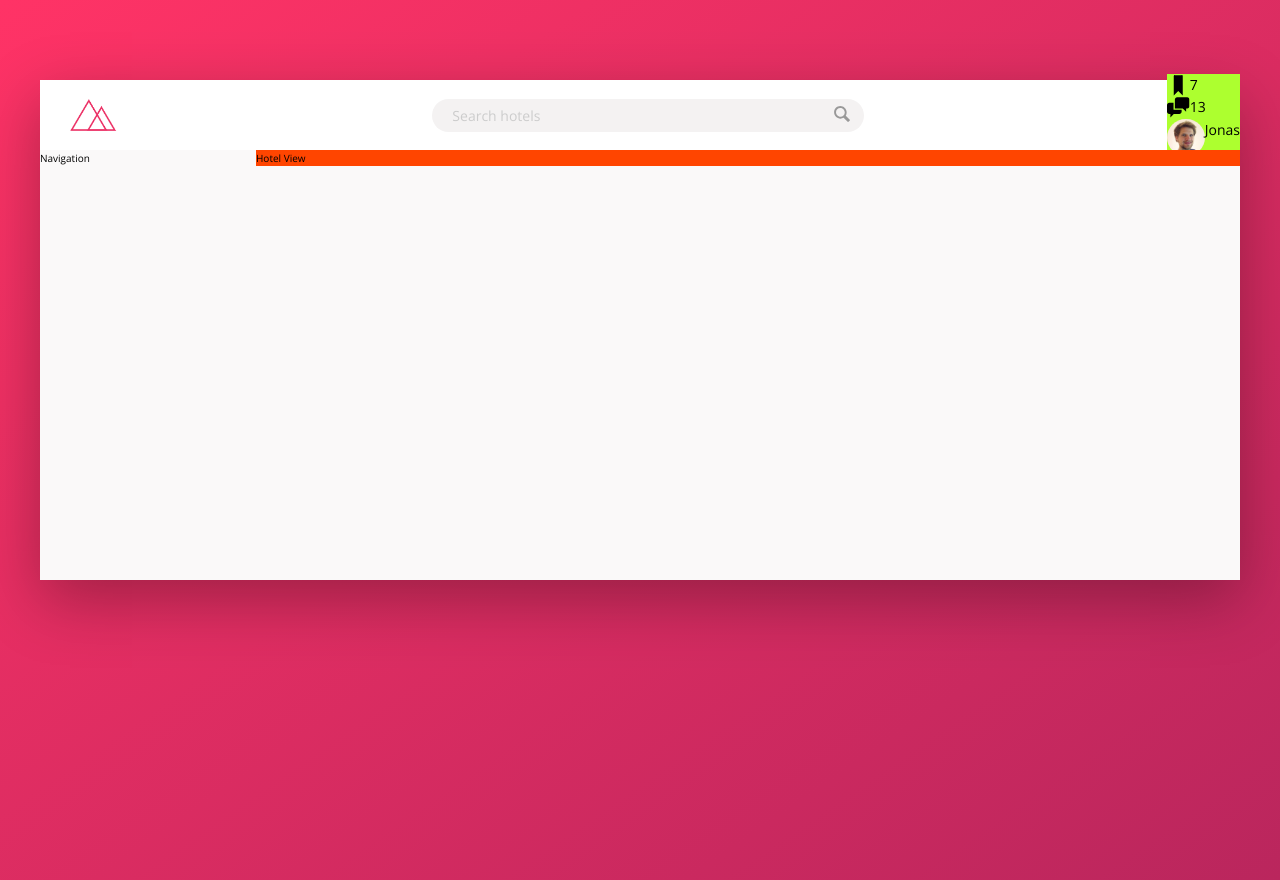
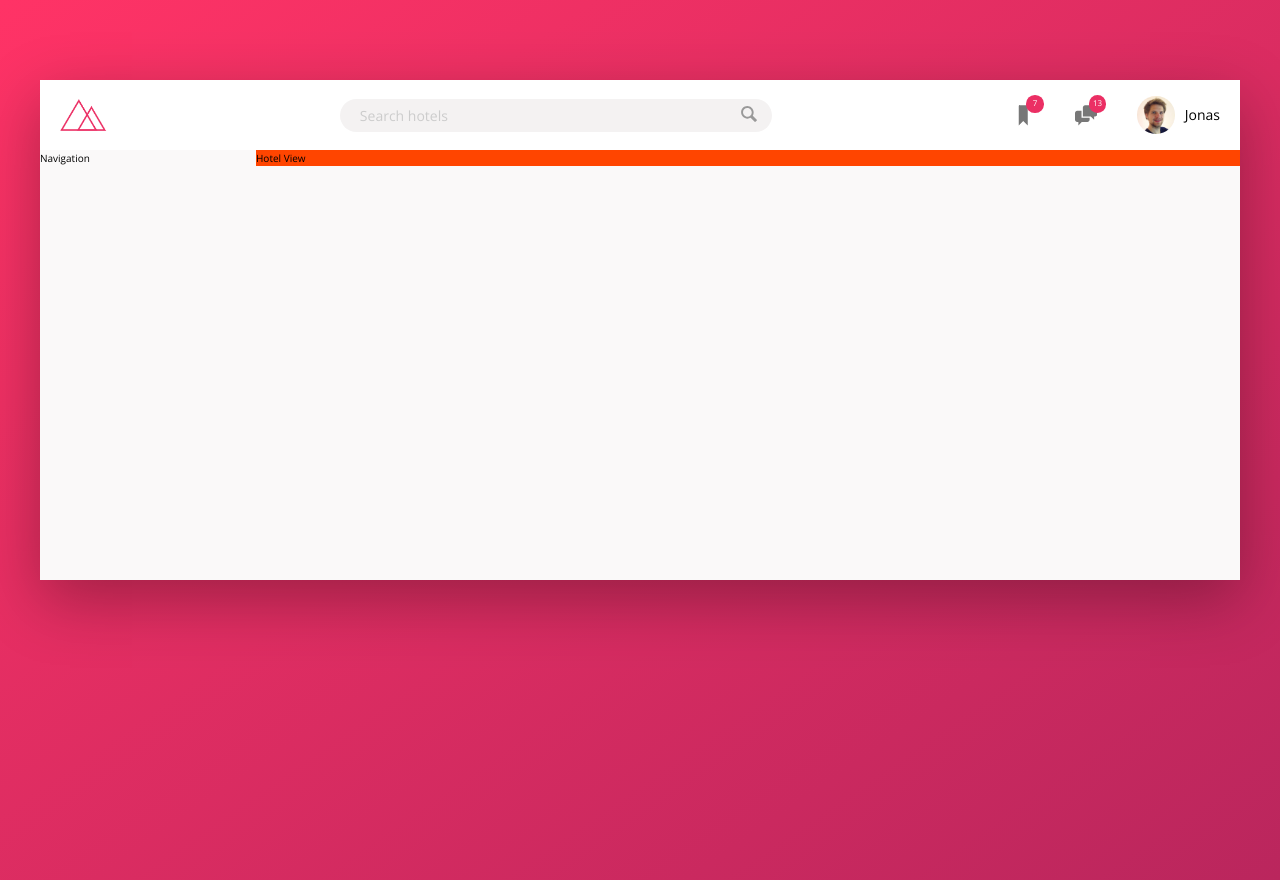
Before and after one commit to Rfigueroa2317/Trillo, a website: page index.html in a window 1280 px wide. Drawn offline with nearby package versions, Linux system fonts and the light colour scheme.

Commit message:
feat(main): main

```diff
--- a/sass/_components.scss
+++ b/sass/_components.scss
@@ -1,7 +1,7 @@
 // LOGO
 .logo {
   height: 3.25rem;
-  margin-left: 3rem;
+  margin-left: 2rem;
 }
 
 // SEARCH
@@ -62,18 +62,46 @@
 
 // USER NAVIGATION
 .user-nav {
-  background-color: greenyellow;
+  align-self: stretch;
+
+  display: flex;
+  align-items: center;
+
+  & > * {
+    padding: 0 2rem;
+    cursor: pointer;
+    height: 100%;
+    display: flex;
+    align-items: center;
+  }
+
+  & > *:hover {
+    background-color: var(--color-grey-light-2);
+  }
   &__icon-box {
-    display: flex;
+    position: relative;
   }
 
   &__icon {
     height: 2.25rem;
     width: 2.25rem;
+    fill: var(--color-grey-dark-2);
   }
 
   &__notification {
+    font-size: 0.8rem;
+    height: 1.75rem;
+    width: 1.75rem;
+    border-radius: 50%;
+    background-color: var(--color-primary);
+    color: #fff;
+    position: absolute;
+    top: 1.5rem;
+    right: 1.1rem;
+
     display: flex;
+    justify-content: center;
+    align-items: center;
   }
 
   &__user {
@@ -83,9 +111,6 @@
   &__user-photo {
     height: 3.75rem;
     border-radius: 50%;
-  }
-
-  &__user-name {
-    display: flex;
+    margin-right: 1rem;
   }
 }
```
Also changed, not shown: css/style.css.
